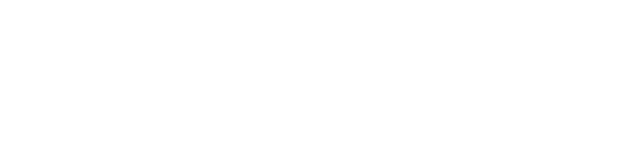
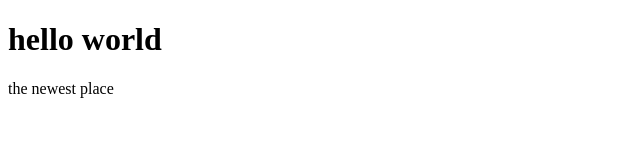
Before and after one commit to treyh23/about-me, a plain HTML site: page index.html in a window 1280 px wide. Shown: the whole page, without its empty margins (0-640 px from the left). Drawn offline with Linux system fonts and the light colour scheme.

Commit message:
The second new one

```diff
--- a/index.html
+++ b/index.html
@@ -4,6 +4,7 @@
         <title></title>
     </head>
     <body>
-
+        <h1>hello world</h1>
+        <p>the newest place</p>
     </body>
 </html>
```
